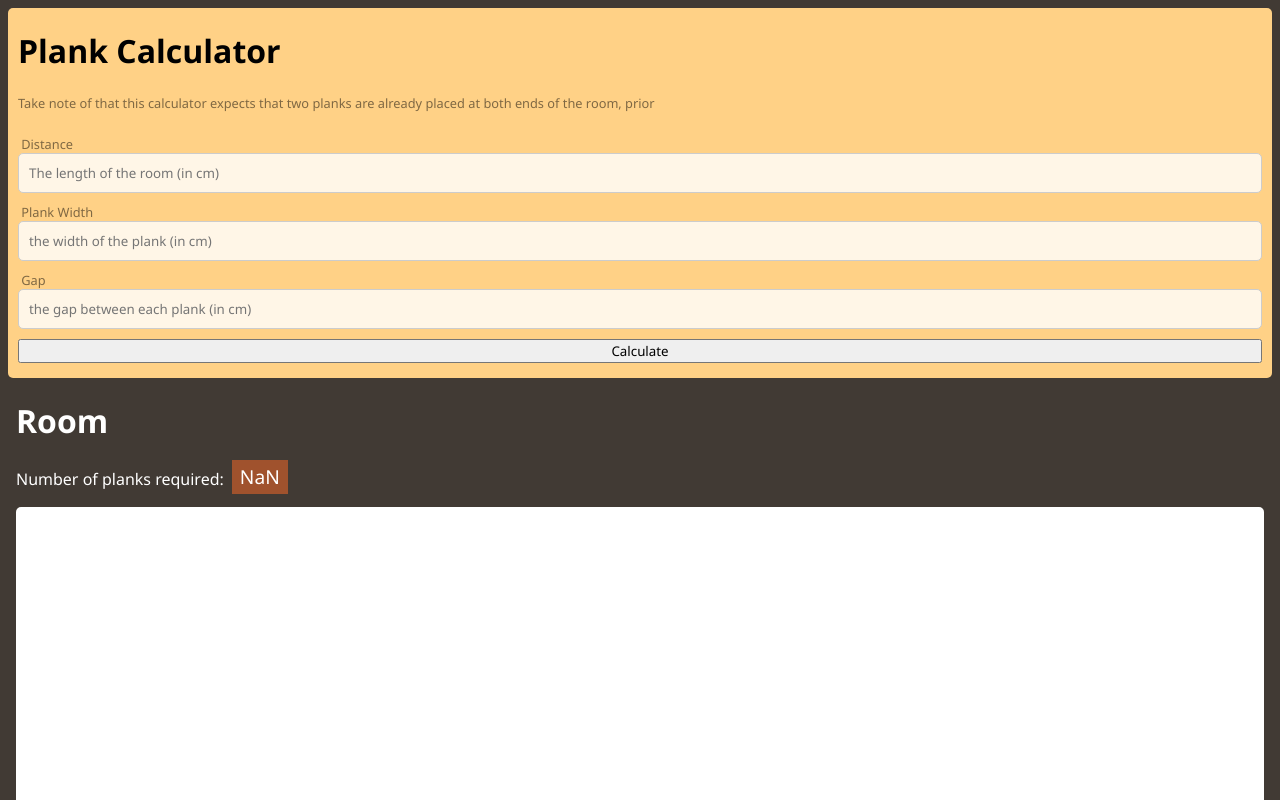
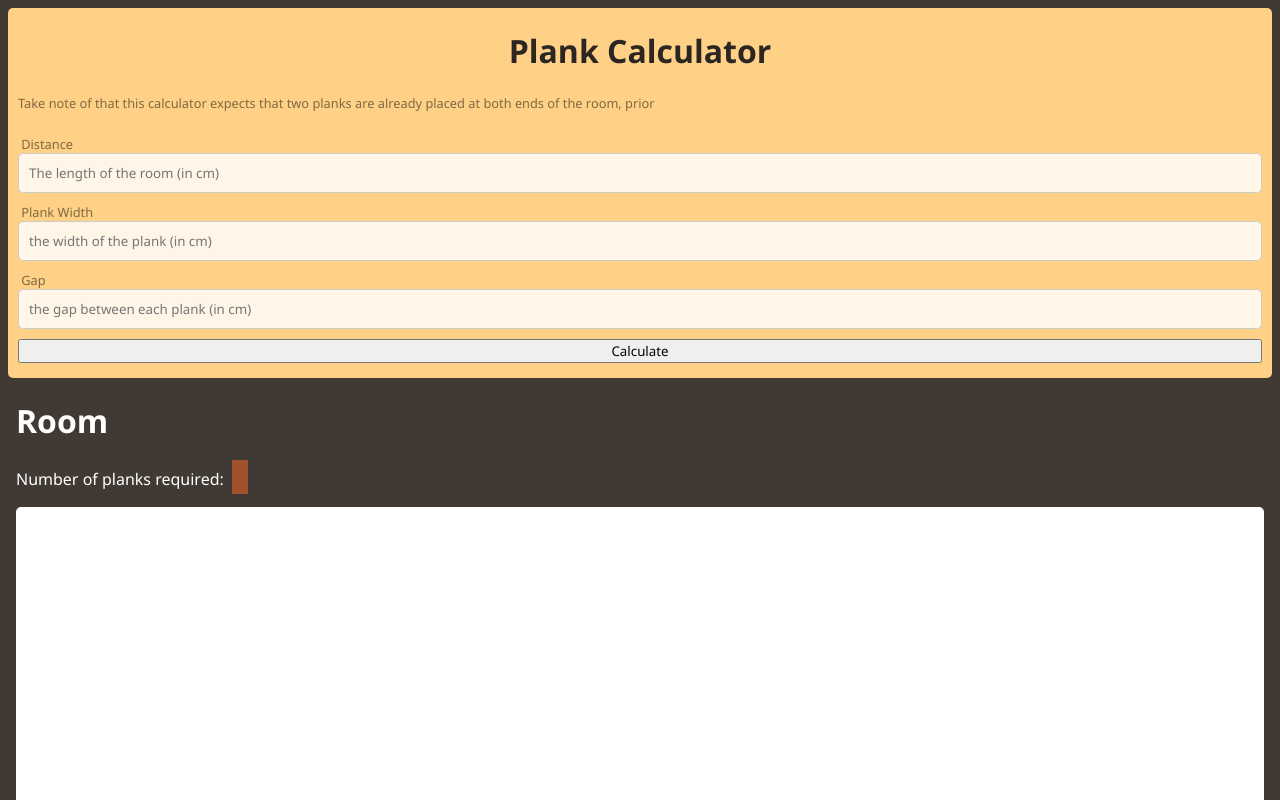
Before and after one commit to suuunly/plank-calculator, a plain HTML site: page index.html in a window 1280 px wide. Shown: the top 800 px of the page. Drawn offline with Linux system fonts and the light colour scheme.

Commit message:
improved error handling and visuals

```diff
--- a/index.html
+++ b/index.html
@@ -24,6 +24,12 @@
       background-color: #ffd186;
       padding: 0 10px 15px 10px;
       border-radius: 5px;
+    }
+
+    #calculator h1 {
+      font-weight: bold;
+      color: #2b2622;
+      text-align: center;
     }
 
     #calculator p {
@@ -77,7 +83,7 @@
     // Register Service Worker
     if ('serviceWorker' in navigator) {
       window.addEventListener('load', () => {
-        navigator.serviceWorker.register('./sw.js')  // Changed from '/sw.js' to './sw.js'
+        navigator.serviceWorker.register('/sw.js')
           .then(registration => {
             console.log('ServiceWorker registration successful');
           })
@@ -116,6 +122,18 @@
       const distance = Number(document.getElementById("distance").value);
       const plankWidth = Number(document.getElementById("plank-width").value);
       const gap = Number(document.getElementById("gap").value);
+
+      if (!distance || distance < 0) {
+        return;
+      }
+
+      if (!plankWidth || plankWidth < 0) {
+        return;
+      }
+
+      if (!gap || gap < 0) {
+        return;
+      }
 
       // calculate the number of planks
       const gapOnBothSides = gap * 2;
```
